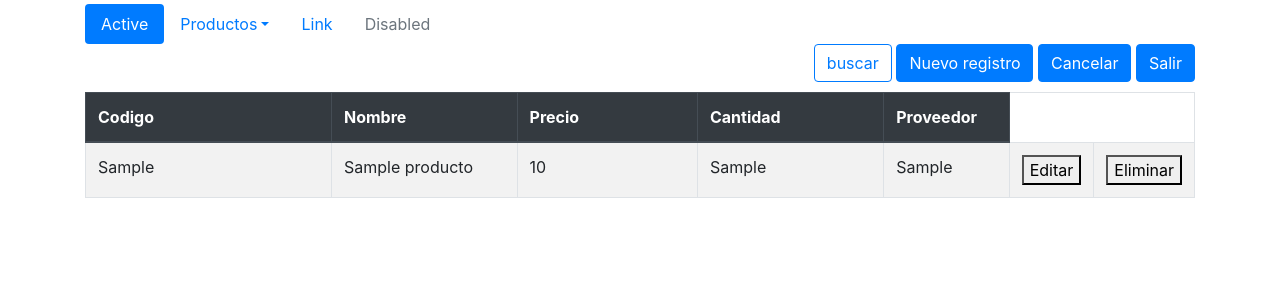
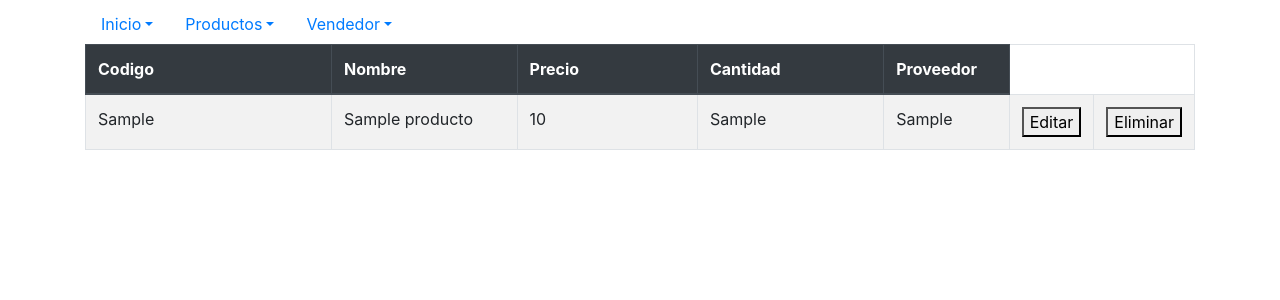
Before and after one commit to andressandoval21/SenaSoft, a PHP site: page /menuadmin.php in a window 1280 px wide. Shown: the part 56-356 px from the top of the page. Run offline with PHP 8.4, Linux system fonts and the light colour scheme; tables that the repository leaves empty or names only in its code hold one stand-in row (values such as "Sample post").

Commit message:
actualizar manuadmin

```diff
--- a/controlador/menuadmin.php
+++ b/controlador/menuadmin.php
@@ -153,44 +153,32 @@ include_once '../modelo/daoproducto.php';
 }
 ?>
 <ul class="nav nav-pills">
-  <li class="nav-item">
-    <a class="nav-link active" href="#">Active</a>
+  <li class="nav-item dropdown">
+    <a class="nav-link dropdown-toggle" data-toggle="dropdown" href="menuadmin.php">Inicio</a>
+    <div class="dropdown-menu">
+      <a class="dropdown-item" href="../vista/index.php">Cerrar Seccion</a>
+
+    </div>
   </li>
   <li class="nav-item dropdown">
     <a class="nav-link dropdown-toggle" data-toggle="dropdown" href="#">Productos</a>
     <div class="dropdown-menu">
       <a class="dropdown-item" href="../controlador/buscar.php">Buscar Productos</a>
       <a class="dropdown-item" href="../controlador/registro.php">Registro Productos</a>
-      <a class="dropdown-item" href="#">Link 3</a>
+
     </div>
-  </li>
-  <li class="nav-item">
-    <a class="nav-link" href="#">Link</a>
-  </li>
-  <li class="nav-item">
-    <a class="nav-link disabled" href="#">Disabled</a>
+
+  <li class="nav-item dropdown">
+    <a class="nav-link dropdown-toggle" data-toggle="dropdown" href="menuadmin.php">Vendedor</a>
+    <div class="dropdown-menu">
+      <a class="dropdown-item" href="../vista/index.php">Registrar Nuevo Vendedor</a>
+      <a class="dropdown-item" href="../vista/index.php">Eliminar  Vendedor</a>
+      <a class="dropdown-item" href="../vista/index.php">Actualizar  Vendedor</a>
+
+    </div>
   </li>
 </ul>
 
-<div style="float:right; margin-bottom:10px;">
-
-
-
-        <form method="post" action="">
-            <a href="../controlador/buscar.php"><input type="button" value="buscar" class="btn btn-outline-primary"></a>
-
-            <button class="btn btn-primary" name="formInsertar">Nuevo registro</button>
-
-            <a href="../controlador/menuadmin.php">
-            <button type="button" class="btn btn-primary">Cancelar</button>
-            </a>
-
-            <a href="../vista/index.php">
-            <button type="button" class="btn btn-primary">Salir</button>
-            </a>
-        </form>
-
-</div>
 
 
 
```
